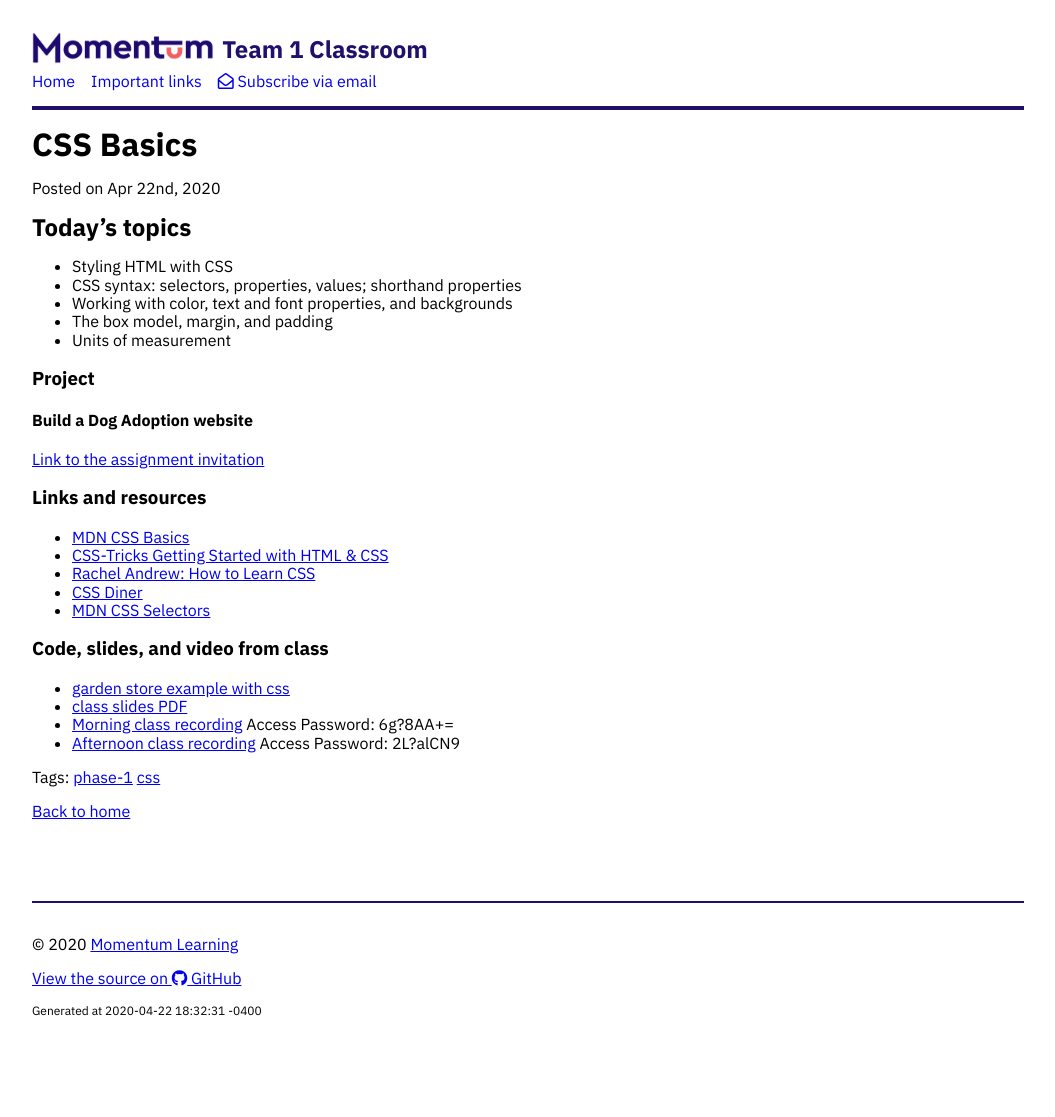
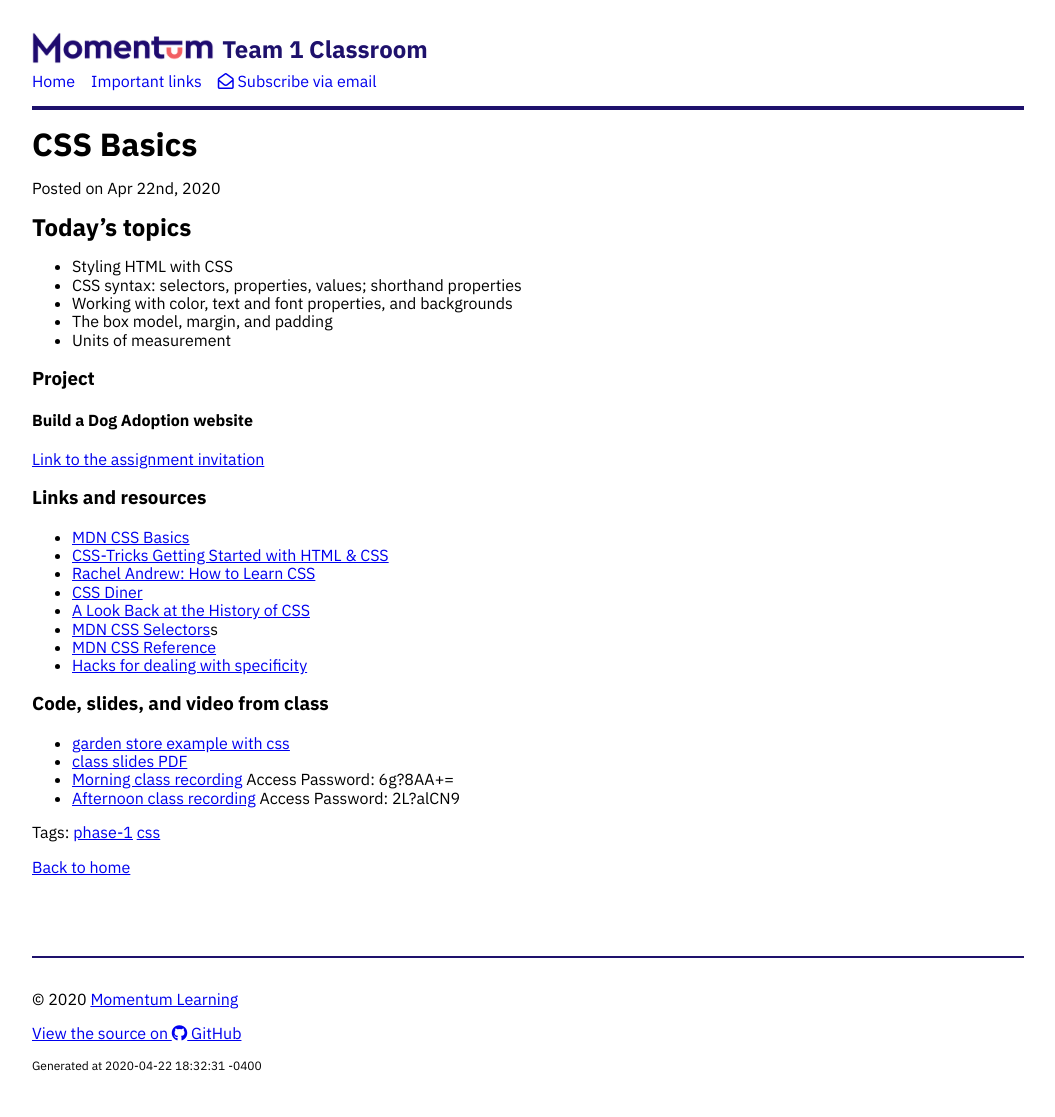
Before and after one commit to Momentum-Morehouse-2/Momentum-Morehouse-2.github.io, a Jekyll site: the page built from _posts/2020-04-22-css-basics.md, in a window 1280 px wide. Shown: the whole page, without its empty margins (112-1167 px from the left). Built offline with Jekyll 4.4.1, drawn with Linux system fonts in a browser that asks for light colours; nearby versions of some CDN libraries; before the commit the page ends 1061 px from its top, so only the background shows below that.

Commit message:
Add more CSS resource links

```diff
--- a/_posts/2020-04-22-css-basics.md
+++ b/_posts/2020-04-22-css-basics.md
@@ -23,7 +23,10 @@ tags: phase-1 css
 - [CSS-Tricks Getting Started with HTML & CSS](https://css-tricks.com/guides/beginner/)
 - [Rachel Andrew: How to Learn CSS](https://www.smashingmagazine.com/2019/01/how-to-learn-css/)
 - [CSS Diner](https://flukeout.github.io/)
-- [MDN CSS Selectors](https://developer.mozilla.org/en-US/docs/Web/CSS/CSS_Selectors)
+- [A Look Back at the History of CSS](https://css-tricks.com/look-back-history-css/)
+- [MDN CSS Selectors](https://developer.mozilla.org/en-US/docs/Web/CSS/CSS_Selectors)s
+- [MDN CSS Reference](https://developer.mozilla.org/en-US/docs/Web/CSS/Reference)
+- [Hacks for dealing with specificity](https://csswizardry.com/2014/07/hacks-for-dealing-with-specificity/)
 
 ### Code, slides, and video from class
 
```
